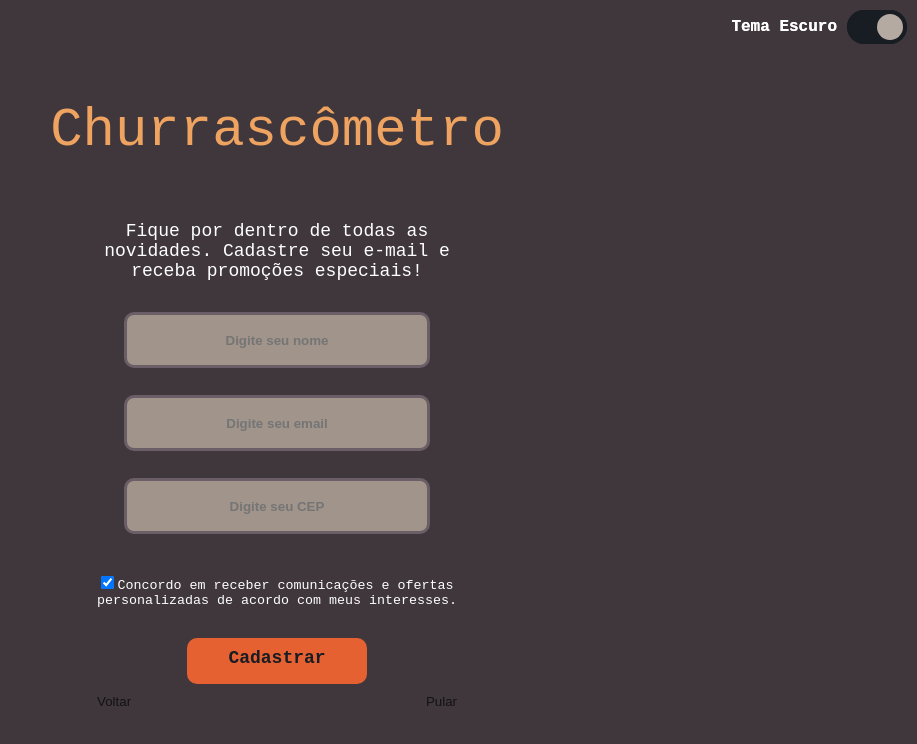
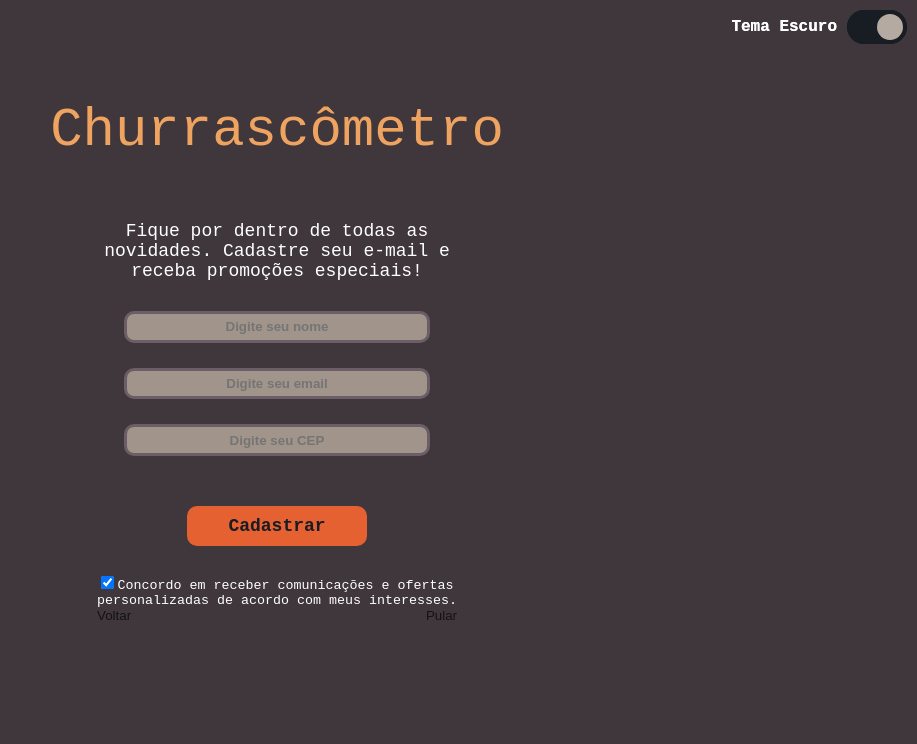
Before and after one commit to ednalima-gb/react-ada, a React (Create React App) app in the folder projeto/: page /register in a window 1280 px wide. Shown: the top 744 px of the page, without its empty margins (363-1280 px from the left). Built offline with nearby package versions, Linux system fonts and the light colour scheme.

Commit message:
fix:ajustando codigo

```diff
--- a/projeto/package.json
+++ b/projeto/package.json
@@ -6,6 +6,7 @@
     "@testing-library/jest-dom": "^5.17.0",
     "@testing-library/react": "^13.4.0",
     "@testing-library/user-event": "^13.5.0",
+    "prop-types": "^15.8.1",
     "react": "^18.2.0",
     "react-dom": "^18.2.0",
     "react-router-dom": "^6.20.1",
--- a/projeto/src/pages/GuestPage.js
+++ b/projeto/src/pages/GuestPage.js
@@ -2,6 +2,7 @@ import { Link, useOutletContext } from 'react-router-dom';
 import PrincipalTitle from '../components/PrincipalTitle';
 import SecondTitle from '../components/SecondTitle';
 import Card from '../components/Card';
+import PropTypes from 'prop-types';
 
 
 const GuestPage = () => {
@@ -17,6 +18,7 @@ const GuestPage = () => {
             setData((prevData) => ({...prevData, homem: data.homem - 1}));
         }
     }
+
 
     const aumentarMulher = (evento) => {
         setData((prevData) => ({...prevData, mulher: data.mulher + 1}));
@@ -48,6 +50,31 @@ const GuestPage = () => {
     //     setData((prevData) => ({...prevData, resultado2: detalhesPessoas()}));
      }
 
+     //validações de tipos com proptypes
+
+    aumentarHomem.prototype = {
+        homem: PropTypes.number.isRequired
+    }
+
+    diminuirHomem.prototype = {
+        homem: PropTypes.number.isRequired
+    }
+
+    aumentarMulher.prototype = {
+        mulher: PropTypes.number.isRequired
+    }
+
+    diminuirMulher.prototype = {
+        mulher: PropTypes.number.isRequired
+    }
+
+    aumentarCrianca.prototype = {
+        crianca: PropTypes.number.isRequired
+    }
+
+    diminuirCrianca.prototype = {
+        crianca: PropTypes.number.isRequired
+    }
 
     return (
 
--- a/projeto/src/pages/RegisterPage.js
+++ b/projeto/src/pages/RegisterPage.js
@@ -1,6 +1,34 @@
 import { Link } from "react-router-dom";
+//import { useState } from "react";
 
 const RegisterPage = () => {
+
+    //const [isFormValid, setIsFormValid] = useState(false);
+
+    // function handleSubmit(event) {
+    //     event.preventDefault();
+
+    //    //Lógica para validar os campos do formulário
+    //     const name = document.getElementById("name").value;
+    //     const email = document.getElementById("email").value;
+    //     const postalCode = document.getElementById("postal-code").value;
+
+    //     const isNameValid = name.trim() !== "";
+    //     const isEmailValid = /^[^\s@]+@[^\s@]+\.[^\s@]+$/.test(email);
+    //     const isPostalCodeValid = /^\d{5}$/.test(postalCode);
+
+    //     const isFormValid = isNameValid && isEmailValid && isPostalCodeValid;
+    //     setIsFormValid(isFormValid);
+
+    //     if (isFormValid) {
+    //                 // Redirecionar para a página "/result" se o formulário for válido
+    //                 window.location.href = "/result";
+    //             }
+
+    // }
+
+
+
     return (
         <div class="container">
                 <h1>Churrascômetro</h1>
@@ -15,6 +43,10 @@ const RegisterPage = () => {
                                 <p id="invalid-email">Por favor, insira um e-mail válido!</p>
                                 <input type="number" id="postal-code" placeholder="Digite seu CEP" class="input-form" required/>
                                 <p id="error-postal-code">Por favor, insira um CEP válido!</p>
+                                {/* <button class="default-button" disabled={!isFormValid} onClick={(event) => handleSubmit(event) }>Cadastrar</button>  */}
+                                 <Link to="/result" class="default-button" >Cadastrar</Link>
+
+
                             </form>
                             <div id="consent-input">
                                 <input type="checkbox" id="consent-checkbox" name="consentInput" checked="checked"/>
@@ -25,7 +57,10 @@ const RegisterPage = () => {
                     <div class="row">
                         <div>
                             {/* <a href="/result" class="default-button">Cadastrar</a> */}
-                            <Link to="/result" className="default-button">Cadastrar</Link>
+                            {/* <Link to="/result" className="default-button">
+
+                            </Link> */}
+                            {/* <button class="default-button" onSubmit={(event) => handleSubmit(event) }>Cadastrar</button> */}
                         </div>
                         <div id="nav-container">
                             <Link to="/">
@@ -51,4 +86,5 @@ const RegisterPage = () => {
     )
 }
 
+
 export default RegisterPage;
```
Also changed, not shown: 1 other file (tests, documents, lock files or other folders).
